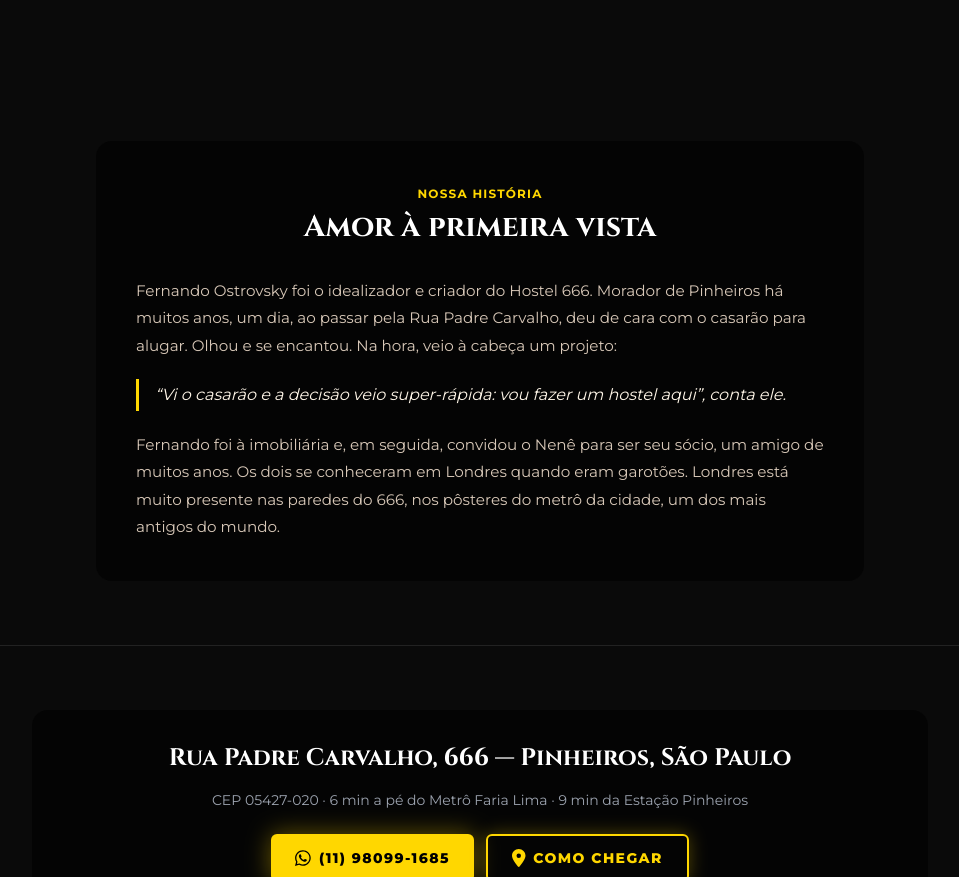
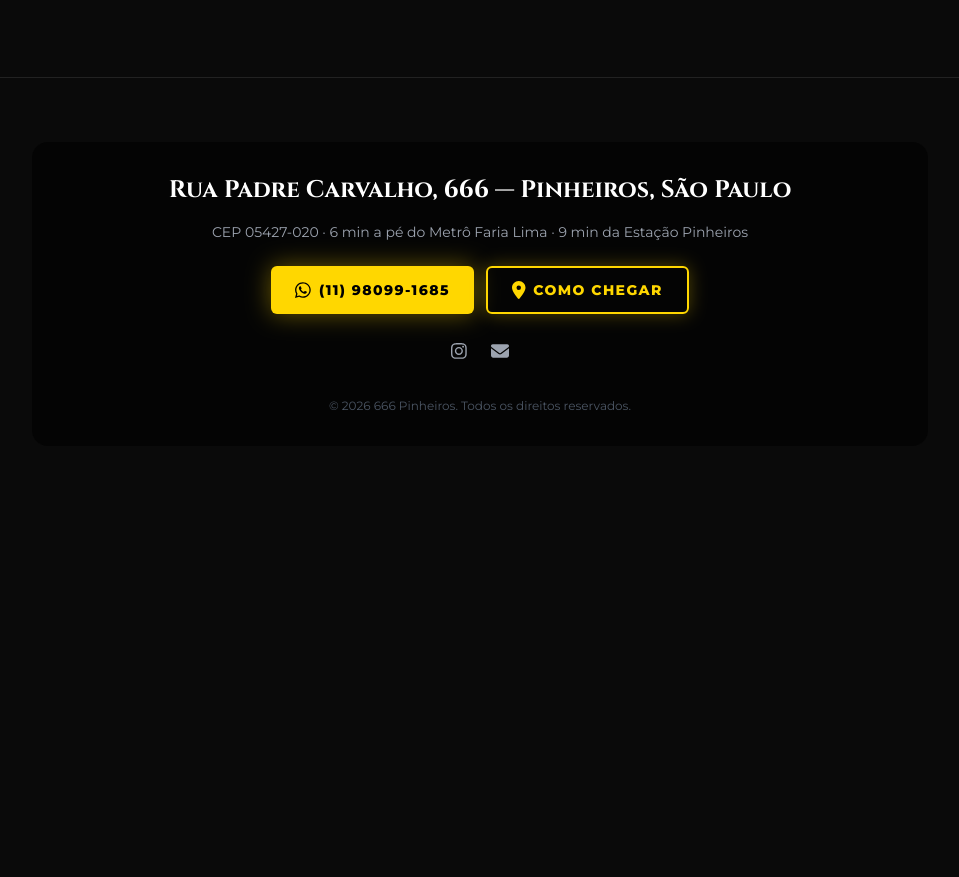
Before and after one commit to BitMonster04/666hostel, a plain HTML site: page index.html in a window 1280 px wide. Shown: the part 1724-2601 px from the top of the page, without its empty margins (160-1119 px from the left). After the commit the page ends 2234 px from the top, so only its background shows below. Drawn offline with Linux system fonts and the light colour scheme.

Commit message:
Início: página mais enxuta
Co-Authored-By: Claude Opus 5.5 <noreply@anthropic.com>

```diff
--- a/index.html
+++ b/index.html
@@ -197,21 +197,6 @@
     </section>
 
 
-    <!-- Amor à primeira vista -->
-    <section class="py-16 px-4">
-        <div class="max-w-3xl mx-auto text-panel rounded-2xl p-8 sm:p-10 story">
-            <div class="text-center mb-8">
-                <span class="text-gold uppercase tracking-widest text-xs font-bold"><!-- editavel:linha inicio-historia-chamada | História: chamada pequena -->Nossa história<!-- /editavel --></span>
-                <h2 class="font-heading text-2xl sm:text-3xl font-bold text-white mt-1"><!-- editavel:linha inicio-historia-titulo | História: título -->Amor à primeira vista<!-- /editavel --></h2>
-            </div>
-            <!-- editavel:paragrafos inicio-historia-texto | História: texto -->
-            <p>Fernando Ostrovsky foi o idealizador e criador do Hostel 666. Morador de Pinheiros há muitos anos, um dia, ao passar pela Rua Padre Carvalho, deu de cara com o casarão para alugar. Olhou e se encantou. Na hora, veio à cabeça um projeto:</p>
-            <blockquote>“Vi o casarão e a decisão veio super-rápida: vou fazer um hostel aqui”, conta ele.</blockquote>
-            <p>Fernando foi à imobiliária e, em seguida, convidou o Nenê para ser seu sócio, um amigo de muitos anos. Os dois se conheceram em Londres quando eram garotões. Londres está muito presente nas paredes do 666, nos pôsteres do metrô da cidade, um dos mais antigos do mundo.</p>
-            <!-- /editavel -->
-        </div>
-    </section>
-
     <!-- CONTATO -->
     <footer class="py-16 px-4 border-t border-white/10">
         <div class="max-w-4xl mx-auto text-center text-panel rounded-2xl p-8">
```
